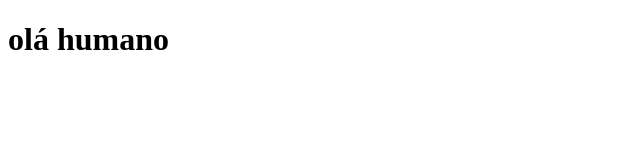
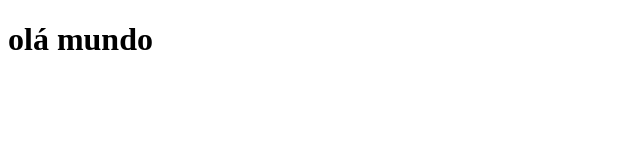
Before and after one commit to DigguinhoBR/blackend_exercicio01, a plain HTML site: page index.html in a window 1280 px wide. Shown: the full height of the page, 0-640 px from the left. Drawn offline with Linux system fonts and the light colour scheme.

Commit message:
ola mundo

```diff
--- a/index.html
+++ b/index.html
@@ -6,6 +6,6 @@
     <title>Water</title>
 </head>
 <body>
-    <h1>olá humano</h1>
+    <h1>olá mundo</h1>
 </body>
 </html>
```
